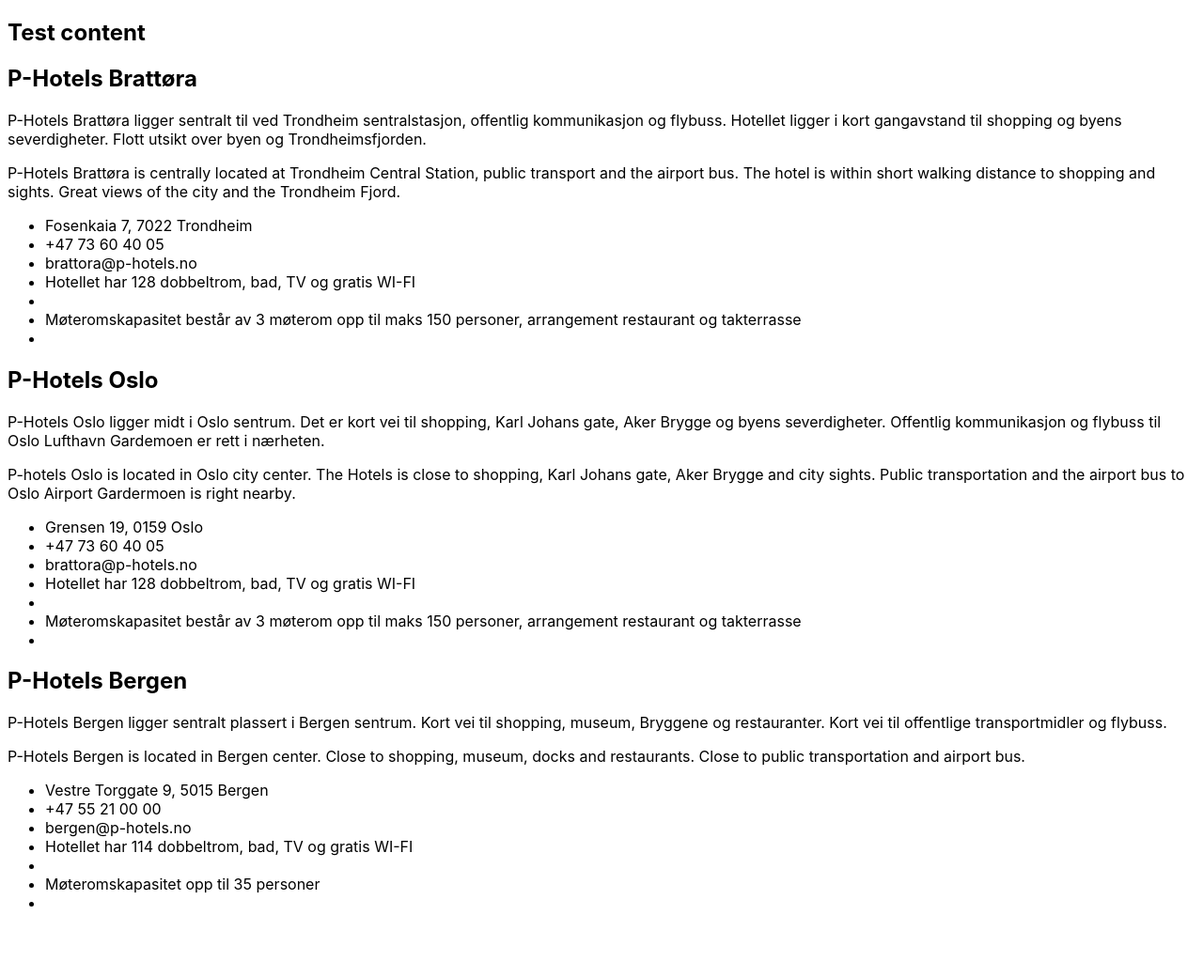
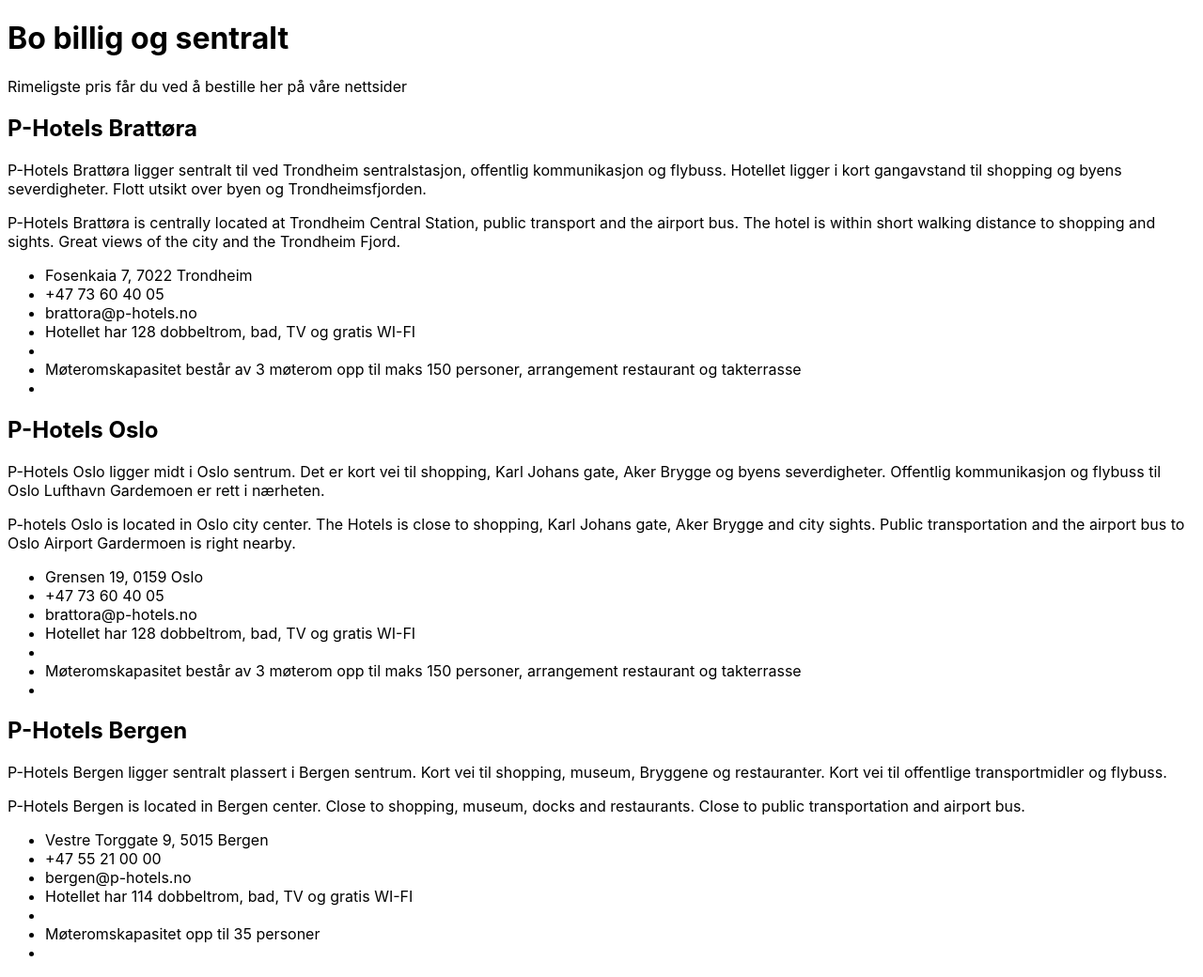
Before and after one commit to photels/photels.github.io, a Jekyll site: the page built from test.md, in a window 1280 px wide. Shown: the whole page at 94% size. Built offline with Jekyll 4.4.1, drawn with Linux system fonts in a browser that asks for light colours; before the commit the page ends 987 px from its top, so only the background shows below that.

Commit message:
Move include to markdown

```diff
--- a/_layouts/test.html
+++ b/_layouts/test.html
@@ -8,8 +8,5 @@
   </head>
   <body>
     {{ content }}
-    {% for hotel in site.data.hotels.hotels %}
-    {% include component-hotel.html content=hotel %}
-    {% endfor %}
   </body>
 </html>
--- a/test.md
+++ b/test.md
@@ -1,6 +1,12 @@
 ---
-layout: test
+layout: default
 title: "P-Hotels - Development"
 ---
 
-## Test content
+# Bo billig og sentralt
+
+Rimeligste pris får du ved å bestille her på våre nettsider
+
+{% for hotel in site.data.hotels.hotels %}
+  {% include component-hotel.html content=hotel %}
+{% endfor %}
```
